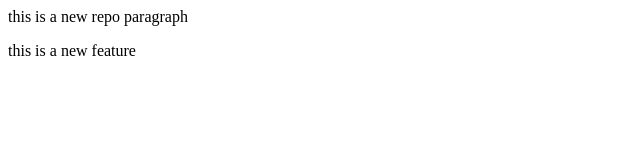
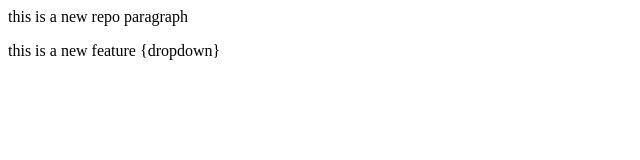
Before and after one commit to abdullahshahid03/localRepo, a plain HTML site: page index.html in a window 1280 px wide. Shown: the full height of the page, 0-640 px from the left. Drawn offline with Linux system fonts and the light colour scheme.

Commit message:
add dropdown

```diff
--- a/index.html
+++ b/index.html
@@ -2,5 +2,5 @@
     this is a new repo paragraph
 </p>
 <p>
-    this is a new feature
+    this is a new feature {dropdown}
 </p>
```
